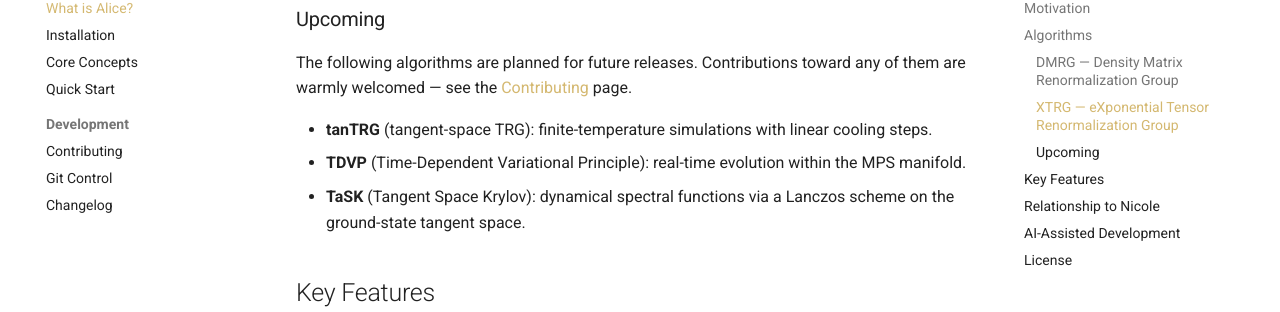
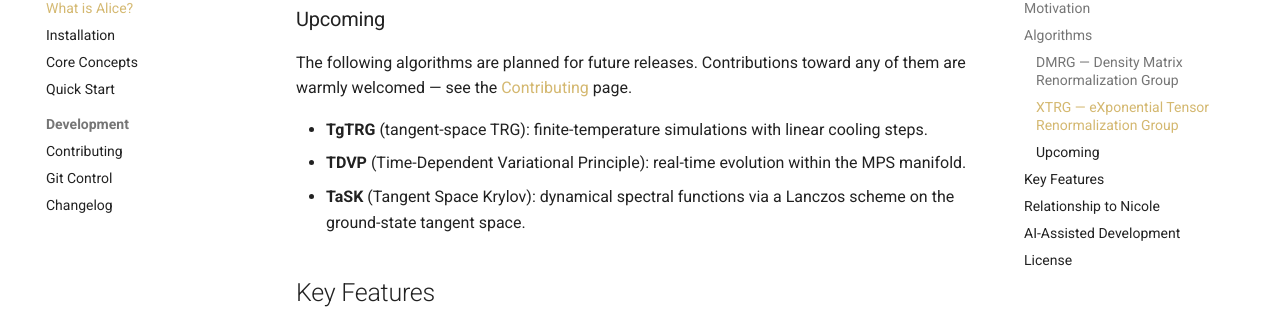
Before and after one commit to Ideogenesis-AI/Alice, an MkDocs documentation site: the page built from docs/getting-started/what-is-alice.md, in a window 1280 px wide and 900 px high, scrolled down 1617 px. Shown: the part 140-452 px from the top of the window. Built offline with MkDocs 1.6.1 and Material for MkDocs 9.7.7, drawn with Linux system fonts in a browser that asks for light colours; comment, search, counter and statistics services are not loaded.

Commit message:
Spell TgTRG in the getting-started guide
The upcoming list still carried the old spelling. The entry itself is now out of date, the algorithm having landed, and is left for a wider pass over the page.

```diff
--- a/docs/getting-started/what-is-alice.md
+++ b/docs/getting-started/what-is-alice.md
@@ -36,7 +36,7 @@ Each XTRG update solves a linear least-squares fit; thermodynamic observables (`
 
 The following algorithms are planned for future releases. Contributions toward any of them are warmly welcomed — see the [Contributing](contributing.md) page.
 
-- **tanTRG** (tangent-space TRG): finite-temperature simulations with linear cooling steps.
+- **TgTRG** (tangent-space TRG): finite-temperature simulations with linear cooling steps.
 - **TDVP** (Time-Dependent Variational Principle): real-time evolution within the MPS manifold.
 - **TaSK** (Tangent Space Krylov): dynamical spectral functions via a Lanczos scheme on the ground-state tangent space.
 
```
